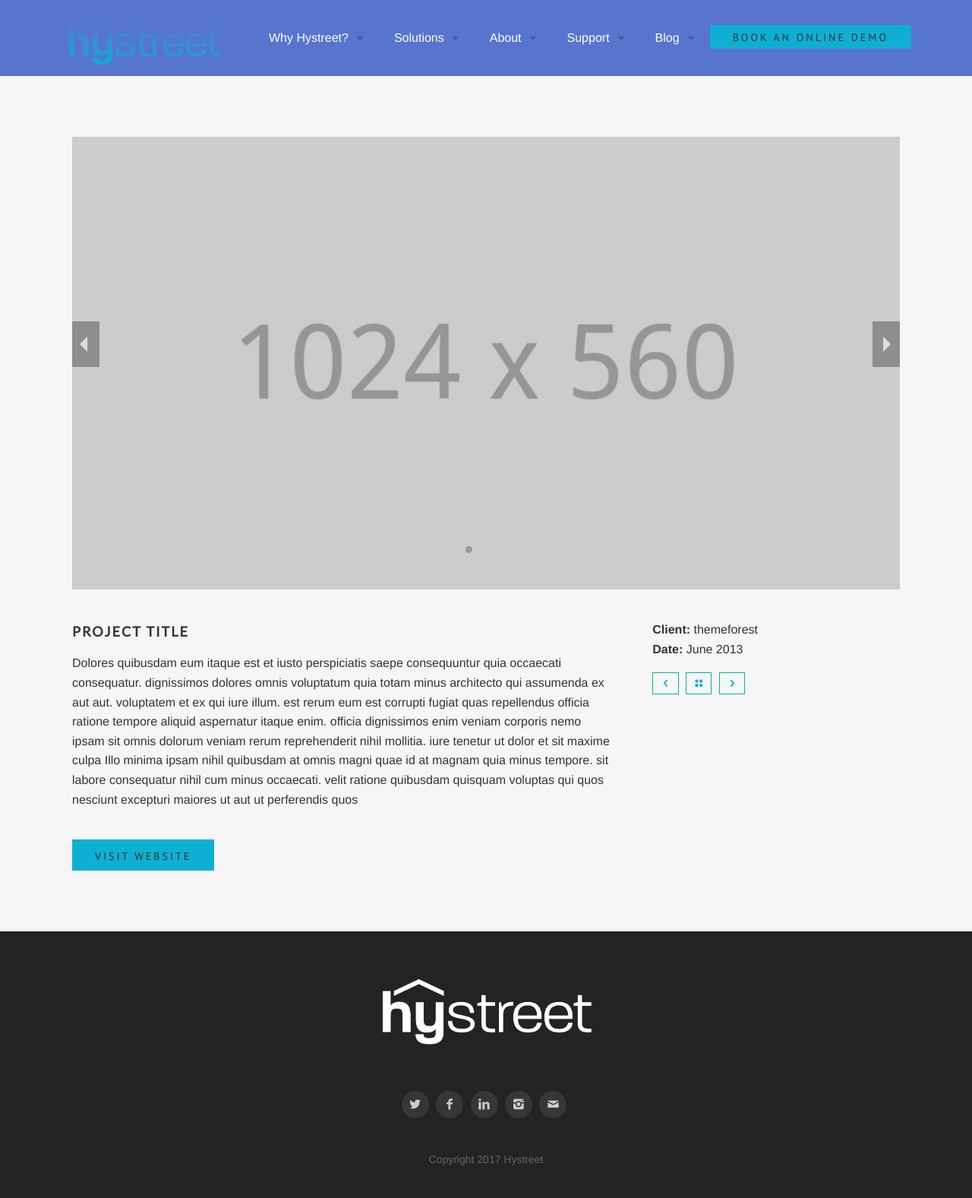
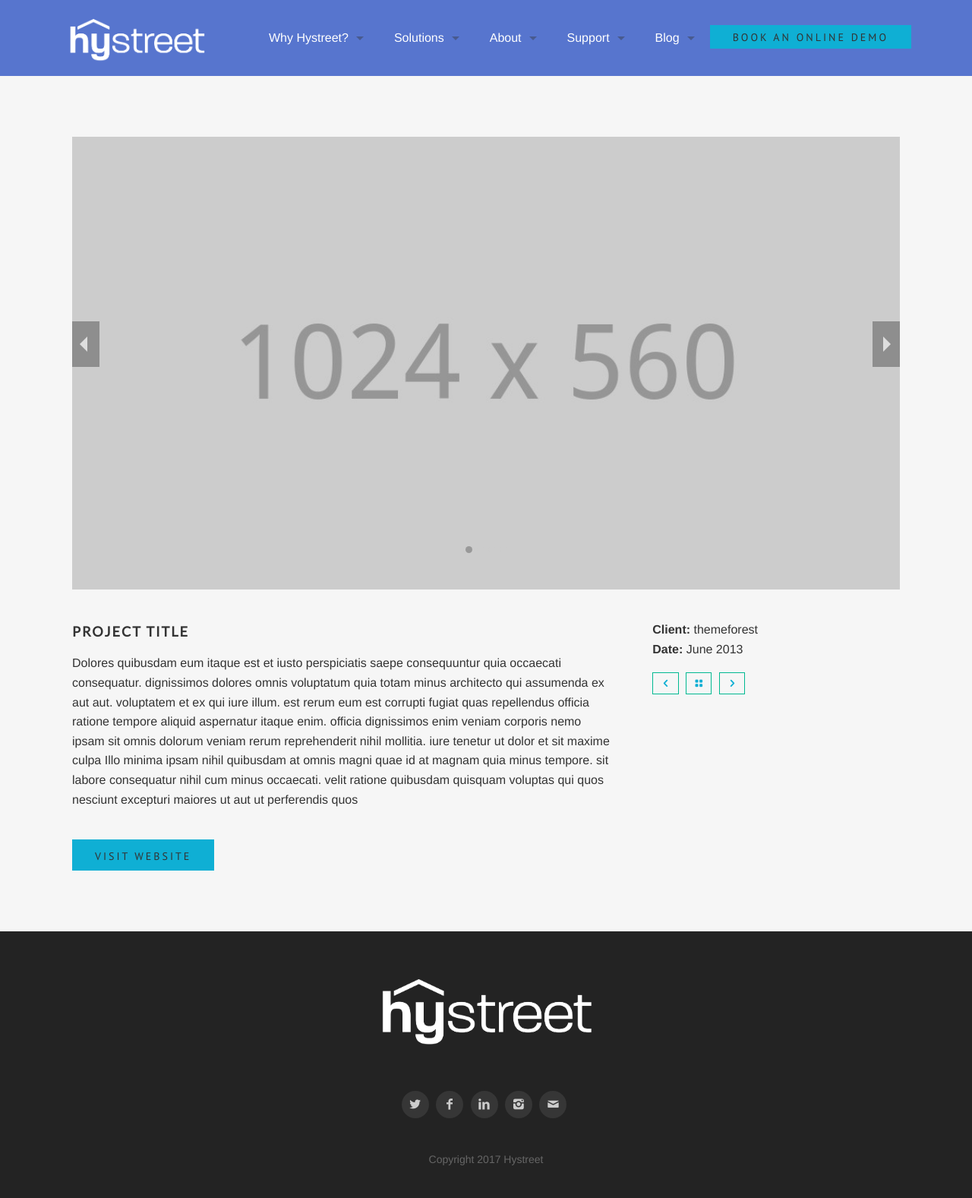
Before and after one commit to hystreet/hystreet.github.io, a Jekyll site: the page built from portfolio-item.html, in a window 1280 px wide. Shown: the whole page at 76% size. Built offline with Jekyll 4.4.1, drawn with Linux system fonts in a browser that asks for light colours; some web fonts are replaced.

Commit message:
updating top left logo

```diff
--- a/_layouts/default.html
+++ b/_layouts/default.html
@@ -22,7 +22,7 @@
             <li class='name'>
               <h1>
                    <a href="/">
-                <img src='{{site.url}}/images/hystreet logo outlines blue.png' style="width: 200px;">
+                <img src='{{site.url}}/images/hystreet logo wite trans.png' style="width: 180px;">
                    </a>
               </h1>
             </li>
```
